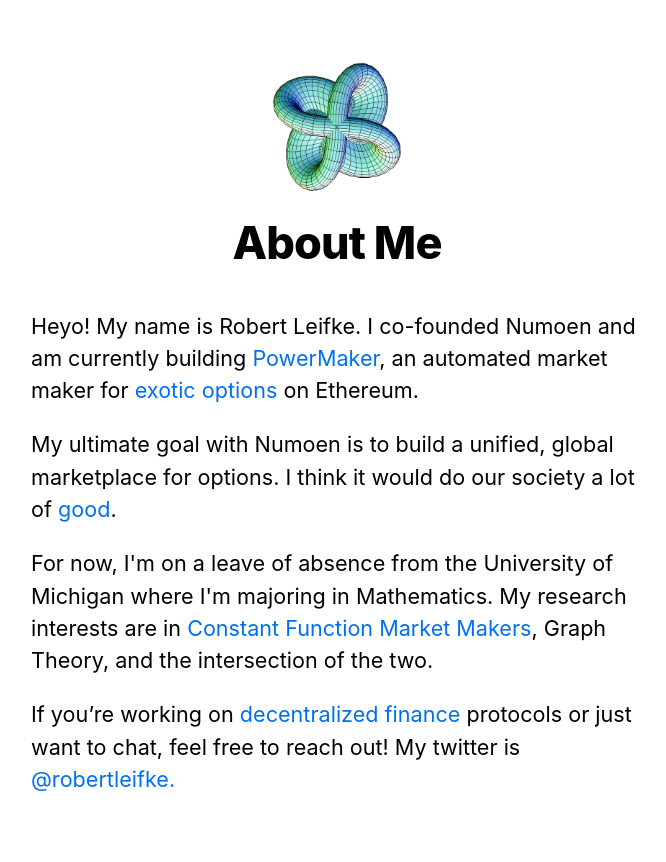
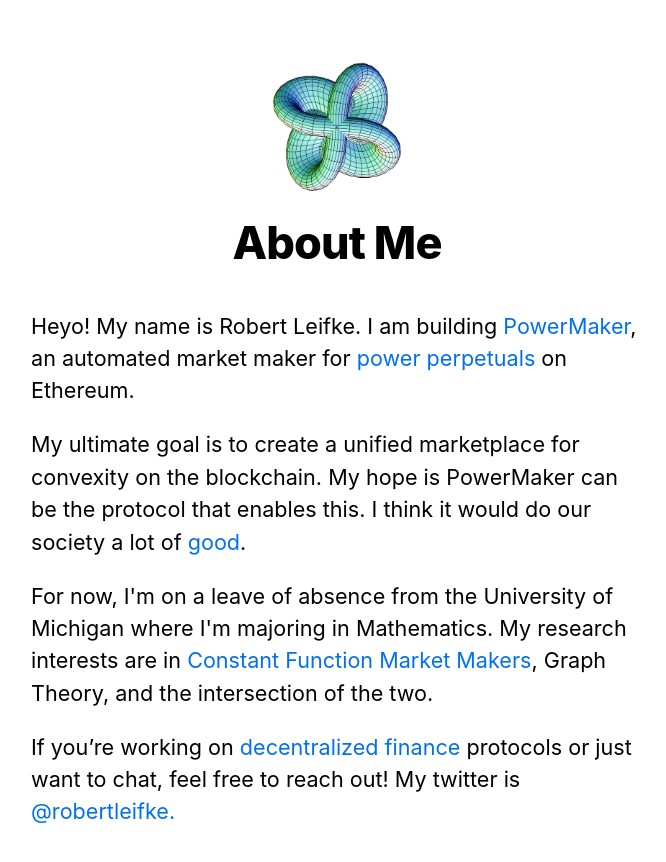
Before and after one commit to robertleifke/robertleifke.com, a Next.js app: page / in a window 1280 px wide. Shown: the top 862 px of the page, without its empty margins (303-969 px from the left). Built offline with nearby package versions, Linux system fonts and the light colour scheme.

Commit message:
feat: added some text

```diff
--- a/pages/index.js
+++ b/pages/index.js
@@ -9,10 +9,10 @@
         <title>{siteTitle}</title>
       </Head>
       <section className={utilStyles.headingMd}>
-        <p>Heyo! My name is Robert Leifke. I co-founded Numoen and am currently building {' '}
-        <a href="https://numoen.com/">PowerMaker</a>, an automated market maker for <a href="https://www.paradigm.xyz/2021/08/power-perpetuals">exotic options</a> on Ethereum.</p>
+        <p>Heyo! My name is Robert Leifke. I am building {' '}
+        <a href="https://powermaker.org/">PowerMaker</a>, an automated market maker for <a href="https://www.paradigm.xyz/2021/08/power-perpetuals">power perpetuals</a> on Ethereum.</p>
         <p>
-          My ultimate goal with Numoen is to build a unified, global marketplace for options.
+          My ultimate goal is to create a unified marketplace for convexity on the blockchain. My hope is PowerMaker can be the protocol that enables this.
           I think it would do our society a lot of <a href="https://youtu.be/FGkP63hJivQ?si=VuAaAHECTZj2jik4">good</a>.</p>
         <p>
           For now, I'm on a leave of absence from the University of Michigan where I'm majoring in Mathematics. My
```
